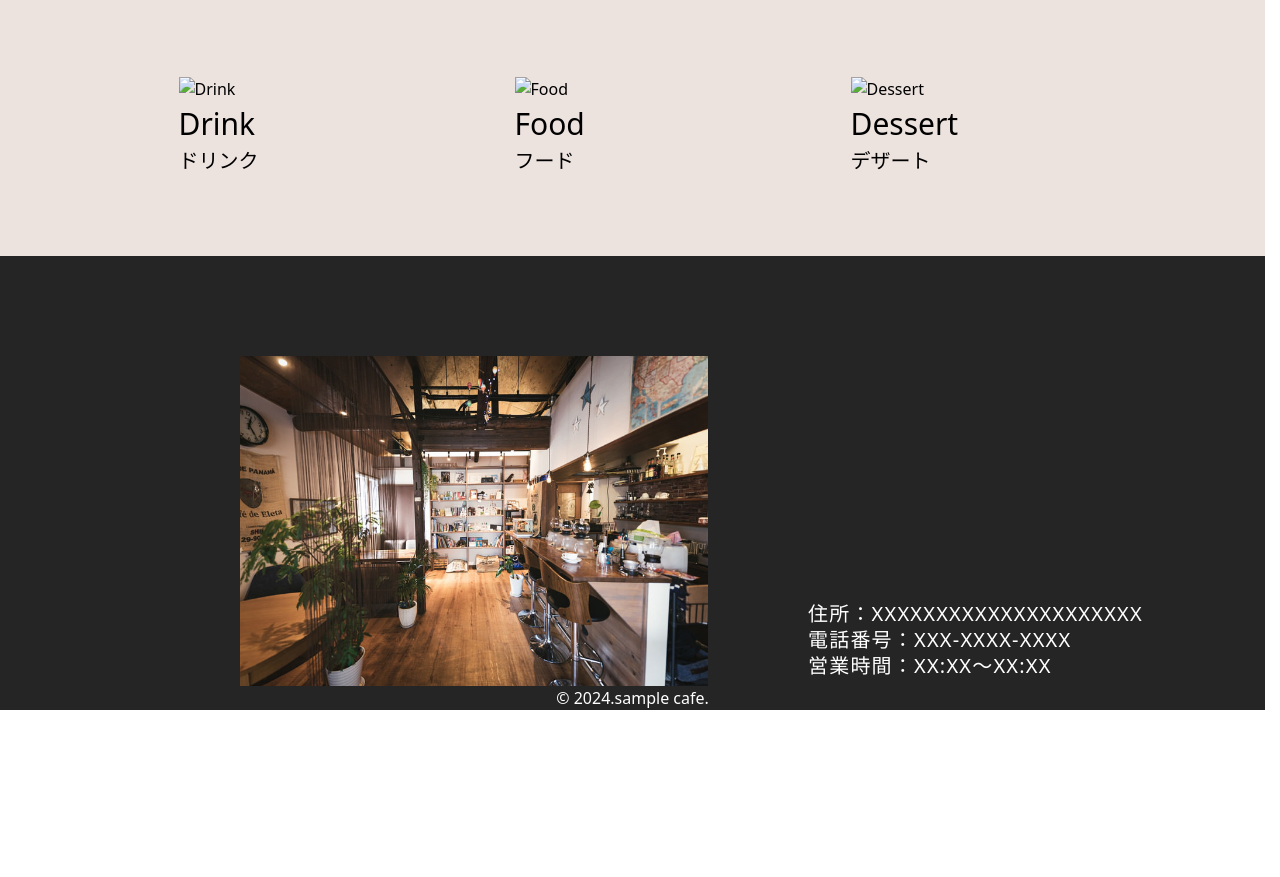
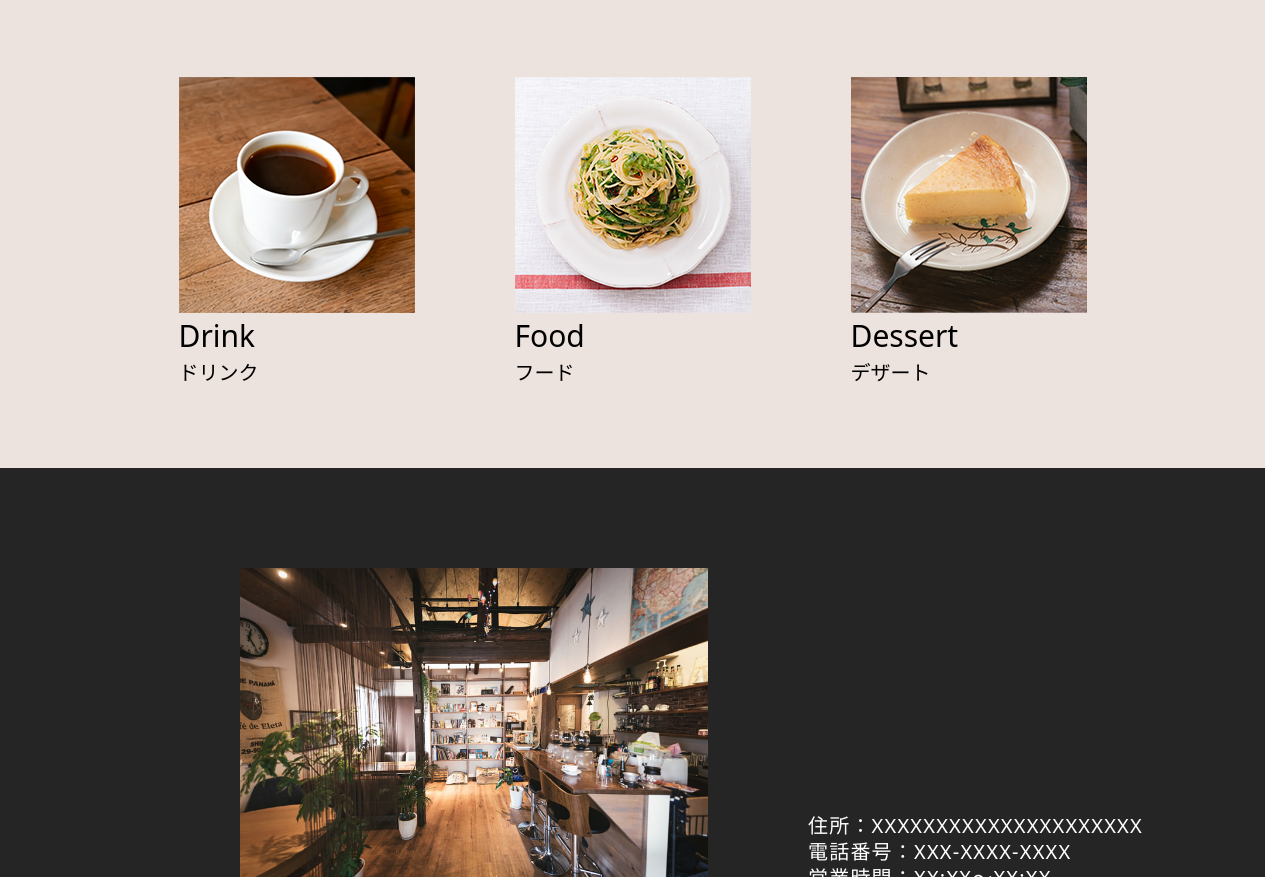
Before and after one commit to Rika-Webdesign/example-Cafe, a plain HTML site: page index.html in a window 1280 px wide. Shown: the part 2149-3026 px from the top of the page. Before the commit the page ends 2859 px from the top, so only its background shows below. Drawn offline with Linux system fonts and the light colour scheme.

Commit message:
Update index.html

```diff
--- a/index.html
+++ b/index.html
@@ -104,7 +104,7 @@
                     <!-- カード1つ目:ここから -->
                     <li>
                         <div class=“item”>
-                            <img src="menu_drink.pc.png" alt="Drink" class="hov-bright">
+                            <img src="drink.pc.png" alt="Drink" class="hov-bright">
                             <p class="large">Drink</p>
                             <p class="small">ドリンク</p>
                         </div>
@@ -112,7 +112,7 @@
                      <!-- カード2つ目:ここから -->
                     <li>
                         <div class="item">
-                            <img src="menu_food.pc.png" alt="Food" class="hov-bright">
+                            <img src="food.pc.png" alt="Food" class="hov-bright">
                             <p class="large">Food</p>
                             <p class="small">フード</p>
                         </div>
@@ -120,7 +120,7 @@
                     <!-- カード3つ目:ここから -->
                     <li>
                         <div class="item">
-                            <img src="menu_dessert.pc.png" alt="Dessert" class="hov-bright">
+                            <img src="dessert.pc.png" alt="Dessert" class="hov-bright">
                             <p class="large">Dessert</p>
                             <p class="small">デザート</p>
                         </div>
@@ -133,7 +133,7 @@
     <div id="about">
       <div class="col-2">
           <div class="picture-01">
-            <img src="./tennaivisual.pc.jpg" alt="店内画像" class="picture-001">
+            <img src="tennaivisual.pc.jpg" alt="店内画像" class="picture-001">
           </div>
             <p class="medium">
               住所：XXXXXXXXXXXXXXXXXXXXX<br>
```
